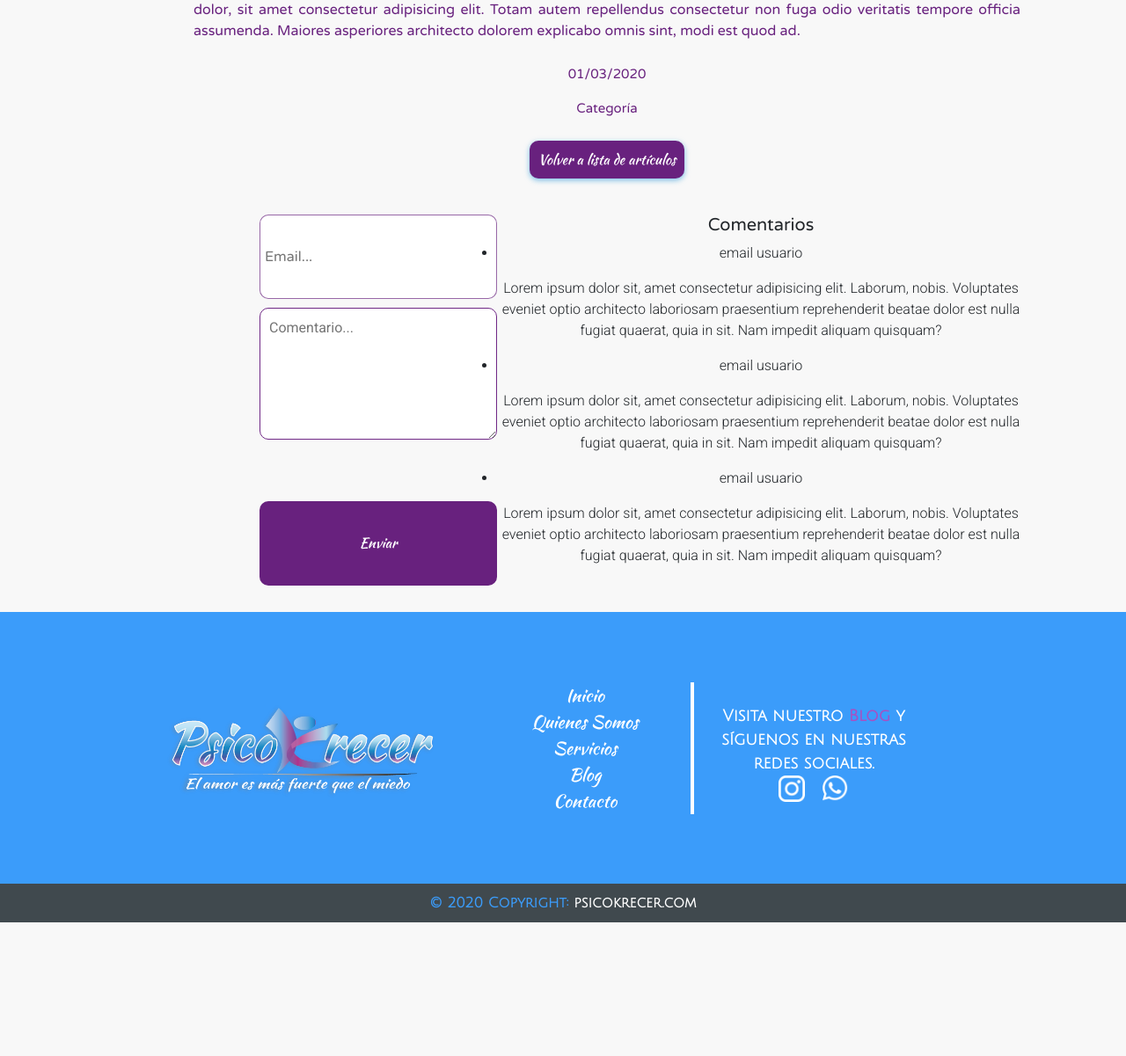
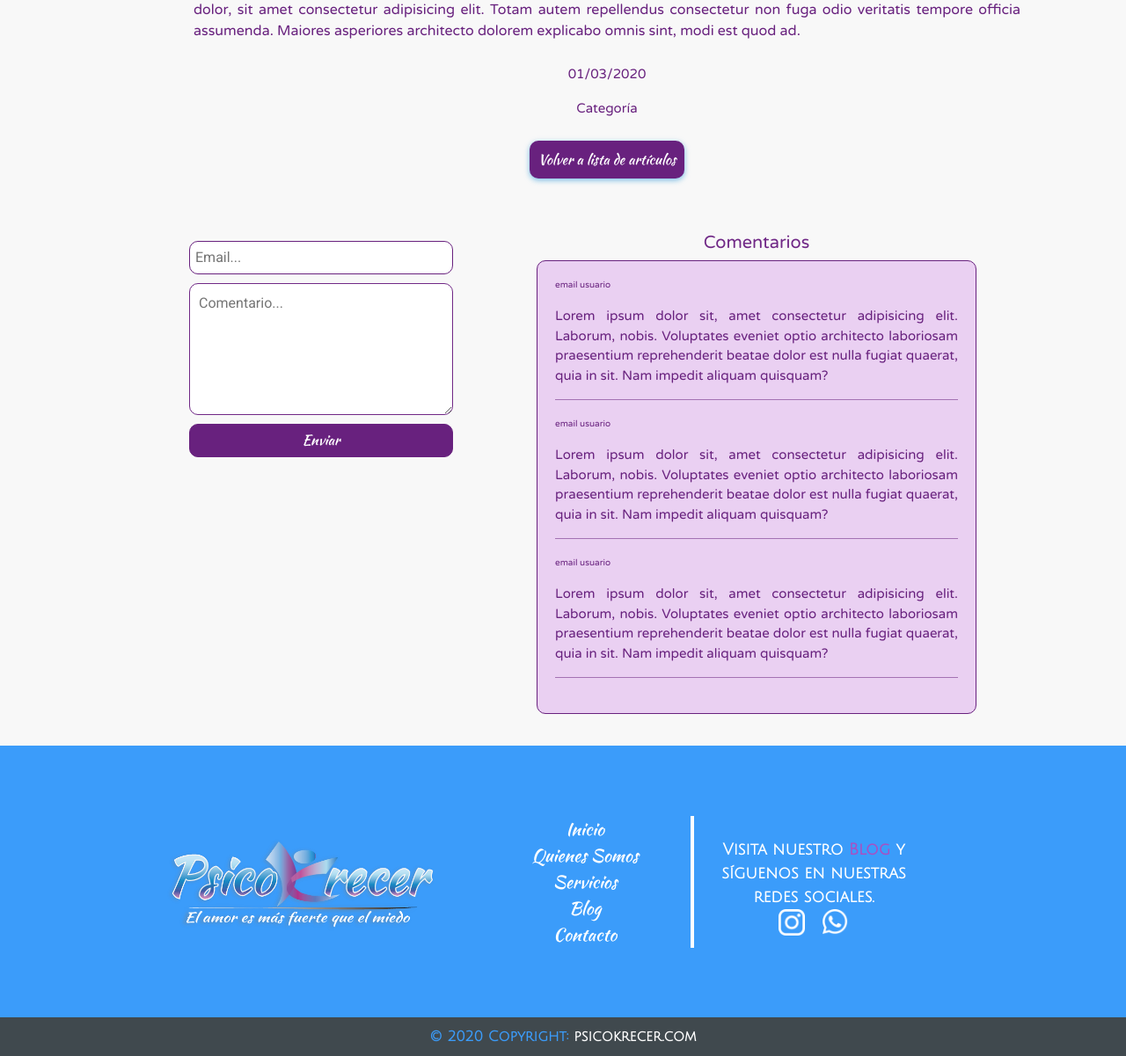
Before and after one commit to HelixInCode/Psicokrecer, a PHP site: page /articulo.html in a window 1280 px wide. Shown: the part 1508-2709 px from the top of the page at 88% size. Before the commit the page ends 2557 px from the top, so only its background shows below. Run offline with PHP 8.4, Linux system fonts and the light colour scheme; some libraries are stand-ins or nearby versions.

Commit message:
agregada caja de comentarios

```diff
--- a/articulo.html
+++ b/articulo.html
@@ -95,7 +95,7 @@
 
                 <div class="coments">
                     <div class="comentarios">
-                        <form action="">
+                        <form action="" class="formulario">
                             <input class="" type="text" placeholder="Email..." aria-label="name">
                             <textarea name="comentario" id="comentario" cols="20" rows="10" placeholder="Comentario..."></textarea>
                             <input type="submit" value="Enviar" id="boton">
--- a/blog.html
+++ b/blog.html
@@ -122,7 +122,7 @@
                 </div>
                 <!--/.Carousel Wrapper-->
                 <!-- Search form -->
-                <form class="pt-3">
+                <form class="pt-3" id="formulario">
                     <input class="" type="text" placeholder="Buscar entrada..."
                     aria-label="Search">
                     <a href="#"><i class="fas fa-search" aria-hidden="true"></i></a>
--- a/dist/css/blog.css
+++ b/dist/css/blog.css
@@ -121,27 +121,27 @@
     font-family: 'Kaushan Script', cursive;
     vertical-align: bottom;
 }
-form{
+#formulario{
     margin-left: auto;
     margin-right: auto;
     padding-bottom: 10px;
 }
 @media screen and (min-width: 600px){
-    form{
+    #formulario{
         padding-left:80px;
     }
 }
-form > input{
+#formulario > input{
     border-radius: 10px;
     border: 1px solid rgba(104, 33, 126, 0.67843);
     padding: 5px;
     font-family:'Varela Round', sans-serif ;
     color: rgba(104, 33, 126, 0.74118);
 }
-form > input:active{
+#formulario > input:active{
     border: 1px solid rgba(104, 33, 126, 0.67843);
 }
-form > a > i{
+#formulario > a > i{
     background-color: #68217e;
     padding: 8px;
     border-radius: 10px;
@@ -149,7 +149,7 @@ form > a > i{
     -webkit-transition: 0.6s;
     transition: 0.6s;
 }
-form > a > i:hover{
+#formulario > a > i:hover{
     -webkit-transform: rotateZ(20deg);
             transform: rotateZ(20deg);
     -webkit-transition: .6s;
@@ -362,20 +362,35 @@ form > a > i:hover{
 
 }#articulo >.contenedor-principal > .coments{
     display: grid;
-    grid-template-columns: minmax(270px, 350px) minmax(270px, 650px);
+    grid-template-columns: minmax(270px, 500px);
     justify-content: center;
+}@media screen and (min-width: 890px){
+    #articulo >.contenedor-principal > .coments{
+        grid-template-columns: minmax(270px, 350px) minmax(270px, 650px);
+    }
 }
 #articulo >.contenedor-principal > .coments > .comentarios{
     display: grid;
     grid-template-columns: minmax(270px, 300px);
     justify-content: center;
     padding: 20px;
-
+    height: 250px;
+    margin-top: 30px;
 }
-#articulo >.contenedor-principal > .coments > .comentarios > form{
+#articulo >.contenedor-principal > .coments > .comentarios >form{
     display: grid;
     grid-template-columns: minmax(270px, 550px);
     justify-content: center;
+}
+@media screen and (min-width: 600px){
+    #articulo >.contenedor-principal > .coments > .comentarios >form{
+        padding-left:-80px;
+    }
+}
+#articulo >.contenedor-principal > .coments >.comentarios > form > input{
+    border-radius: 10px;
+    border: 1px solid #68217e;
+    padding: 6px;
 }
 #articulo >.contenedor-principal > .coments >.comentarios > form > textarea{
     margin-top: 10px;
@@ -384,18 +399,59 @@ form > a > i:hover{
     border-radius: 10px;
     border: 1px solid #702886;
     padding: 10px;
+
 }
 #articulo >.contenedor-principal > .coments >.comentarios > form > #boton{
     background-color: #68217e;
     color: white;
     font-family: 'Kaushan Script', cursive;
+
 }
 #articulo >.contenedor-principal > .coments >.lista-comentarios{
     display: grid;
     grid-template-columns: minmax(270px, 600px);
-    justify-content: center;
+    /* justify-content: center; */
     padding: 20px;
+    margin-top: 20px;
 }
 #articulo >.contenedor-principal > .coments >.lista-comentarios > h5{
     font-family: 'Varela Round', sans-serif ;
+    color: #702886;
 }
+#articulo >.contenedor-principal > .coments >.lista-comentarios > ul{
+    display: grid;
+    grid-template-columns: 1fr;
+    list-style: none;
+    border-radius: 10px;
+    padding: 20px;
+    background-color: rgba(202, 117, 228, 0.30196);
+    border: 1px solid #68217e;
+}
+@media screen and (min-width: 600px){
+    #articulo >.contenedor-principal > .coments >.lista-comentarios > ul{
+        margin-left: 50px;
+        margin-right: 50px;
+    }
+}
+#articulo >.contenedor-principal > .coments >.lista-comentarios > ul > li{
+    margin-bottom: 20px;
+    border-bottom: 1px solid rgba(104, 33, 126, 0.53333);
+}
+#articulo >.contenedor-principal > .coments >.lista-comentarios > ul > li > div{
+    display: grid;
+    grid-template-columns: minmax(250px, 500px);
+    justify-content: center;
+}
+#articulo >.contenedor-principal > .coments >.lista-comentarios > ul > li > div > p:nth-child(1){
+    font-size: 10px;
+    color: #68217e;
+    font-family:'Varela Round', sans-serif ;
+    text-align: start;
+}
+#articulo >.contenedor-principal > .coments >.lista-comentarios > ul > li > div > p:nth-child(2){
+    font-size: 15px;
+    color: #68217e;
+    font-family:'Varela Round', sans-serif ;
+    text-align: start;
+    text-align: justify;
+}
```
Also changed, not shown: src/css/blog.css (+60 -9 lines).
